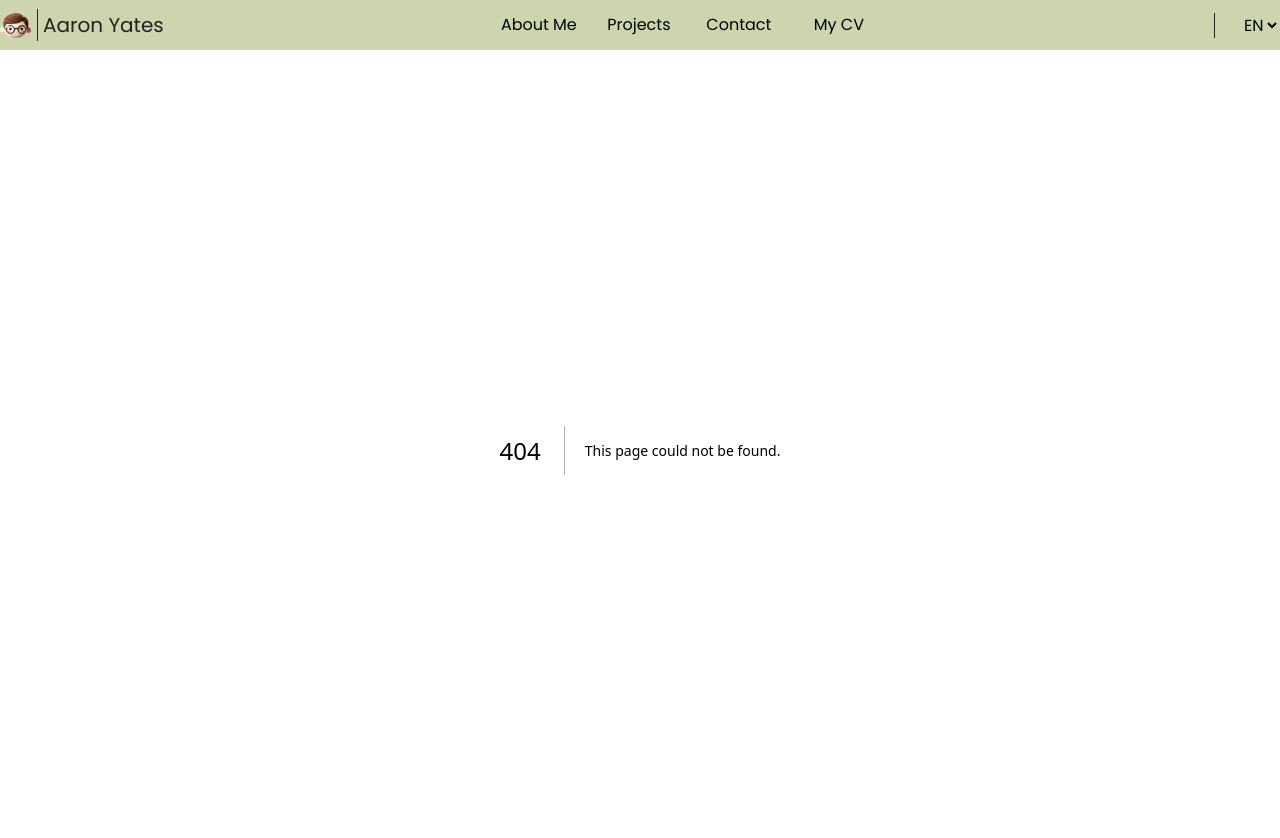
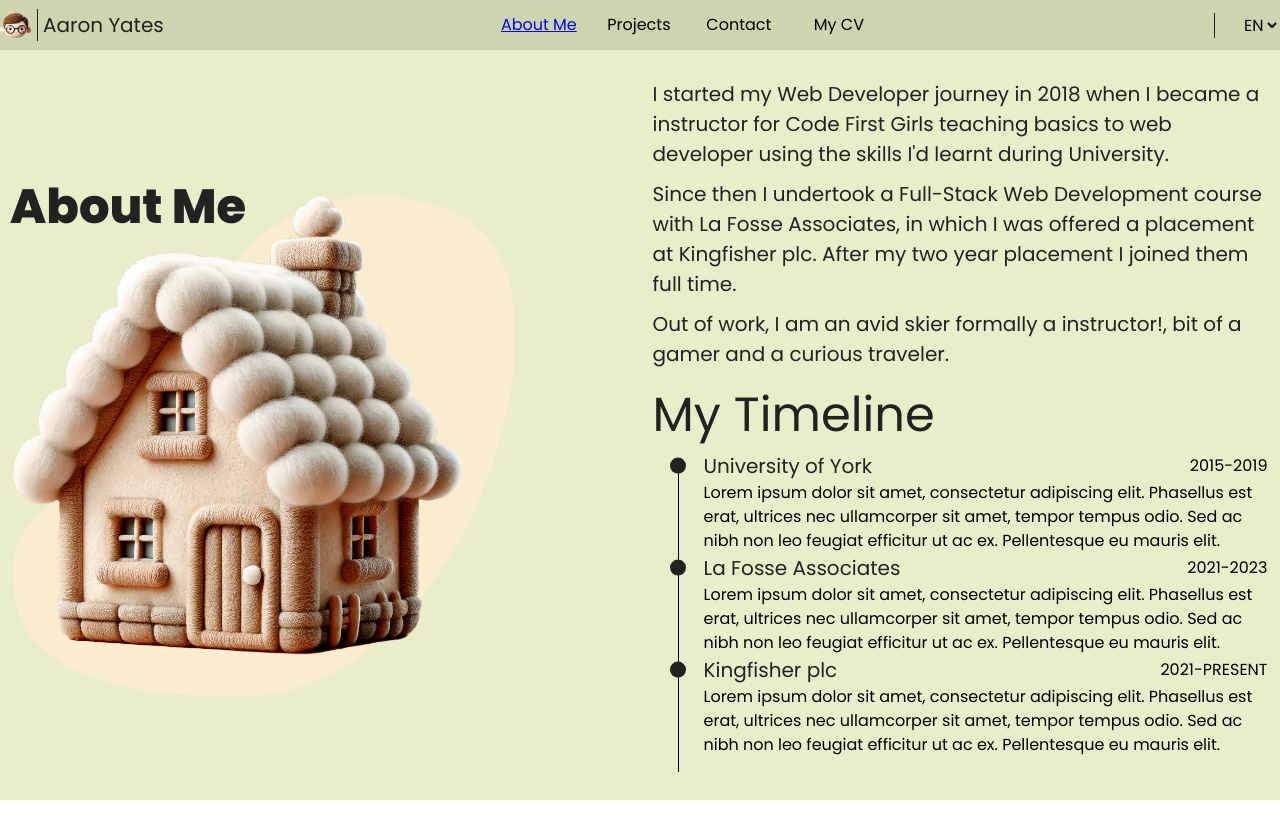
Before and after one commit to yourlocaldeveloper/yourlocaldeveloper-web, a Next.js app: page /about in a window 1280 px wide. Before the commit this address had no page. Shown: the top 838 px of the page. After the commit the page ends 800 px from the top, so only its background shows below. Built offline with nearby package versions, Linux system fonts and the light colour scheme.

Commit message:
feat: add AboutView and rename HomeView folder to match component name

```diff
--- a/components/molecules/Header/Header.tsx
+++ b/components/molecules/Header/Header.tsx
@@ -18,7 +18,7 @@ export const Header: React.FC = () => {
           <Heading as={'h6'}>Aaron Yates</Heading>
         </div>
         <div className={styles.buttons}>
-          <HeaderButton text={'About Me'} />
+          <HeaderButton text={'About Me'} link={'/about'} />
           <HeaderButton text={'Projects'} />
           <HeaderButton text={'Contact'} />
           <HeaderButton text={'My CV'} />
--- /dev/null
+++ b/components/organisms/AboutView/AboutView.module.scss
@@ -0,0 +1,100 @@
+@use '@/styles/breakpoints' as *;
+@use '@/styles/colors' as *;
+
+.aboutView {
+  background-color: $light-green;
+  height: calc(100vh - 50px);
+  width: 100vw;
+  display: flex;
+  align-items: center;
+  justify-content: center;
+
+  p {
+  }
+}
+
+.aboutViewContainer {
+  height: 100%;
+  max-width: $max-width;
+  display: flex;
+  align-items: center;
+  justify-content: space-around;
+}
+
+.leftContainer,
+.rightContainer {
+  width: 50%;
+  padding: 0 12.5px;
+}
+
+.leftContainer {
+  color: $brown;
+  position: relative;
+  display: flex;
+
+  h1 {
+    top: -25px;
+    position: absolute;
+    left: 10px;
+    z-index: 4;
+  }
+}
+
+.rightContainer {
+  position: relative;
+  display: flex;
+  flex-direction: column;
+
+  h6 {
+    margin-bottom: 10px;
+  }
+}
+
+.timeline {
+  border-left: 1px solid black;
+  list-style-type: none;
+  margin-left: 25px;
+  margin-top: 15px;
+
+  li {
+    position: relative;
+    margin-top: -15px;
+    margin-left: -15px;
+    margin-bottom: 15px;
+  }
+
+  li:before {
+    content: ' ';
+    width: 16px;
+    height: 16px;
+    border-radius: 50%;
+    background: $black;
+    position: absolute;
+    left: -33.5px;
+    top: 13px;
+    transform: translateY(-40%);
+  }
+}
+
+.timelineHeading {
+  display: flex;
+  align-items: center;
+  justify-content: center;
+
+  h6 {
+    margin-bottom: 0px;
+  }
+
+  span {
+    margin-left: auto;
+  }
+}
+
+.woolHouse {
+  z-index: 3;
+}
+
+.blob {
+  position: absolute;
+  z-index: 2;
+}
--- /dev/null
+++ b/components/organisms/AboutView/AboutView.tsx
@@ -0,0 +1,86 @@
+import React from 'react';
+import Image from 'next/image';
+
+import { Heading } from '@/components/atoms/Heading';
+
+import blob from '@/app/blob.svg';
+import woolHouse from '@/app/wool-house.png';
+import styles from './AboutView.module.scss';
+
+export const AboutView: React.FC = ({}) => {
+  return (
+    <div className={styles.aboutView}>
+      <div className={styles.aboutViewContainer}>
+        <div className={styles.leftContainer}>
+          <Heading as={'h1'} isBold>
+            About Me
+          </Heading>
+          <Image
+            className={styles.woolHouse}
+            src={woolHouse}
+            width={450}
+            alt={'A wool house'}
+          />
+          <div className={styles.blob}>
+            <Image src={blob} width={500} alt={'A blob'} />
+          </div>
+        </div>
+        <div className={styles.rightContainer}>
+          <Heading as={'h6'}>
+            I started my Web Developer journey in 2018 when I became a
+            instructor for Code First Girls teaching basics to web developer
+            using the skills I&apos;d learnt during University.
+          </Heading>
+          <Heading as={'h6'}>
+            Since then I undertook a Full-Stack Web Development course with La
+            Fosse Associates, in which I was offered a placement at Kingfisher
+            plc. After my two year placement I joined them full time.
+          </Heading>
+          <Heading as={'h6'}>
+            Out of work, I am an avid skier <span>formally a instructor!</span>,
+            bit of a gamer and a curious traveler.
+          </Heading>
+          <Heading as={'h1'}>My Timeline</Heading>
+          <ul className={styles.timeline}>
+            <li>
+              <div className={styles.timelineHeading}>
+                <Heading as={'h6'}>University of York</Heading>
+                <span>2015-2019</span>
+              </div>
+              <p>
+                Lorem ipsum dolor sit amet, consectetur adipiscing elit.
+                Phasellus est erat, ultrices nec ullamcorper sit amet, tempor
+                tempus odio. Sed ac nibh non leo feugiat efficitur ut ac ex.
+                Pellentesque eu mauris elit.
+              </p>
+            </li>
+            <li>
+              <div className={styles.timelineHeading}>
+                <Heading as={'h6'}>La Fosse Associates</Heading>
+                <span>2021-2023</span>
+              </div>
+              <p>
+                Lorem ipsum dolor sit amet, consectetur adipiscing elit.
+                Phasellus est erat, ultrices nec ullamcorper sit amet, tempor
+                tempus odio. Sed ac nibh non leo feugiat efficitur ut ac ex.
+                Pellentesque eu mauris elit.
+              </p>
+            </li>
+            <li>
+              <div className={styles.timelineHeading}>
+                <Heading as={'h6'}>Kingfisher plc</Heading>
+                <span>2021-PRESENT</span>
+              </div>
+              <p>
+                Lorem ipsum dolor sit amet, consectetur adipiscing elit.
+                Phasellus est erat, ultrices nec ullamcorper sit amet, tempor
+                tempus odio. Sed ac nibh non leo feugiat efficitur ut ac ex.
+                Pellentesque eu mauris elit.
+              </p>
+            </li>
+          </ul>
+        </div>
+      </div>
+    </div>
+  );
+};
--- /dev/null
+++ b/components/organisms/AboutView/index.ts
@@ -0,0 +1 @@
+export { AboutView } from './AboutView';
--- a/components/organisms/HomePage/HomeView.module.scss
+++ b/components/organisms/HomeView/HomeView.module.scss
@@ -39,7 +39,7 @@
   z-index: 3;
 }
 
-.blobOne {
+.blob {
   position: absolute;
   z-index: 2;
 }
--- a/components/organisms/HomePage/HomeView.tsx
+++ b/components/organisms/HomeView/HomeView.tsx
@@ -31,7 +31,7 @@ export const HomeView: React.FC = ({}) => {
             width={300}
             alt={'A wool version of me'}
           />
-          <div className={styles.blobOne}>
+          <div className={styles.blob}>
             <Image src={blob} width={500} alt={'A blob'} />
           </div>
         </div>
--- /dev/null
+++ b/pages/about/index.tsx
@@ -0,0 +1,9 @@
+import React from 'react';
+
+import { AboutView } from '@/components/organisms/AboutView';
+
+const AboutPage: React.FC = ({}) => {
+  return <AboutView />;
+};
+
+export default AboutPage;
--- a/pages/index.tsx
+++ b/pages/index.tsx
@@ -1,6 +1,6 @@
 import React from 'react';
 
-import { HomeView } from '@/components/organisms/HomePage';
+import { HomeView } from '@/components/organisms/HomeView';
 
 const LandingPage: React.FC = ({}) => {
   return <HomeView />;
```
Also changed, not shown: app/wool-house.png (added), components/organisms/HomeView/index.ts (renamed from components/organisms/HomePage/index.ts).
